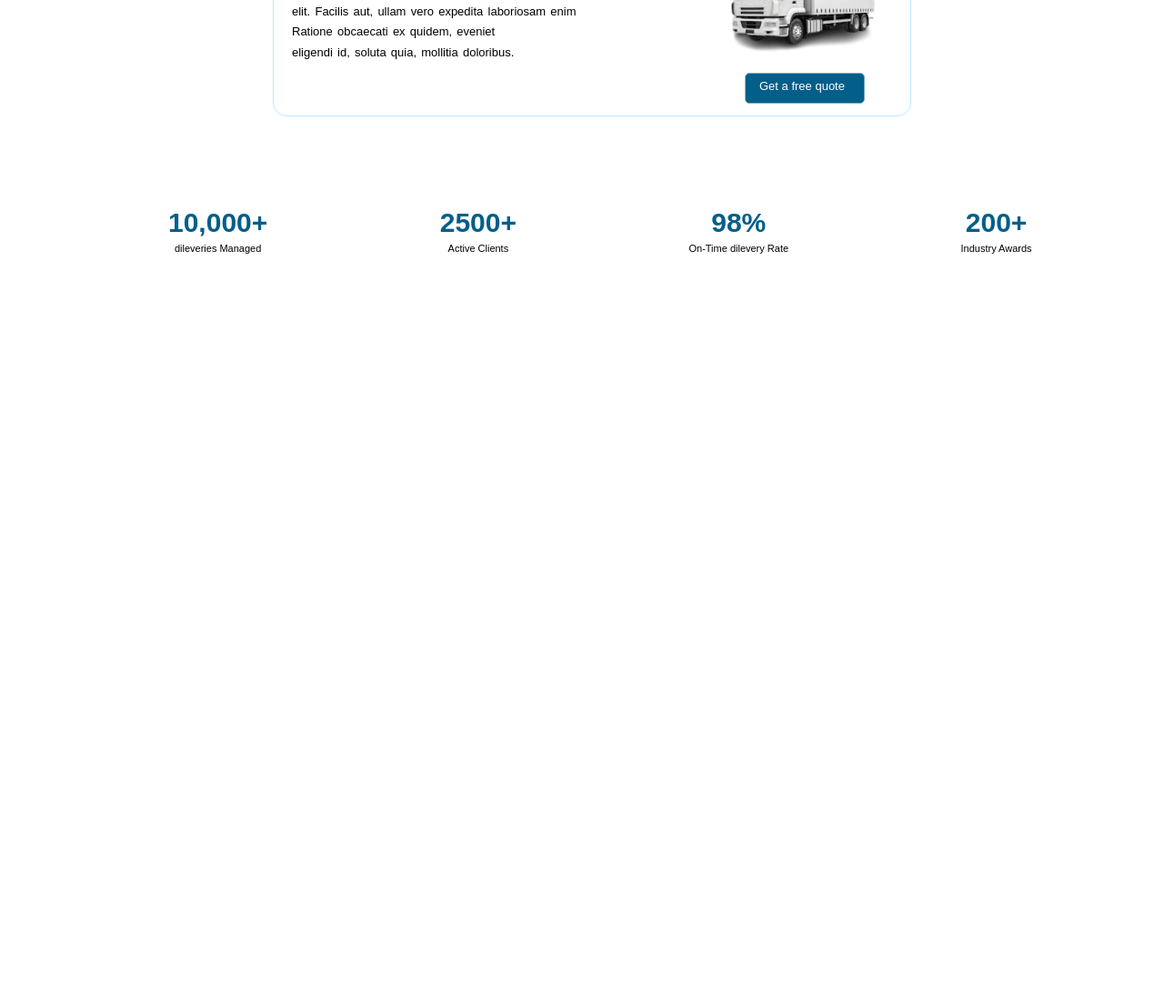
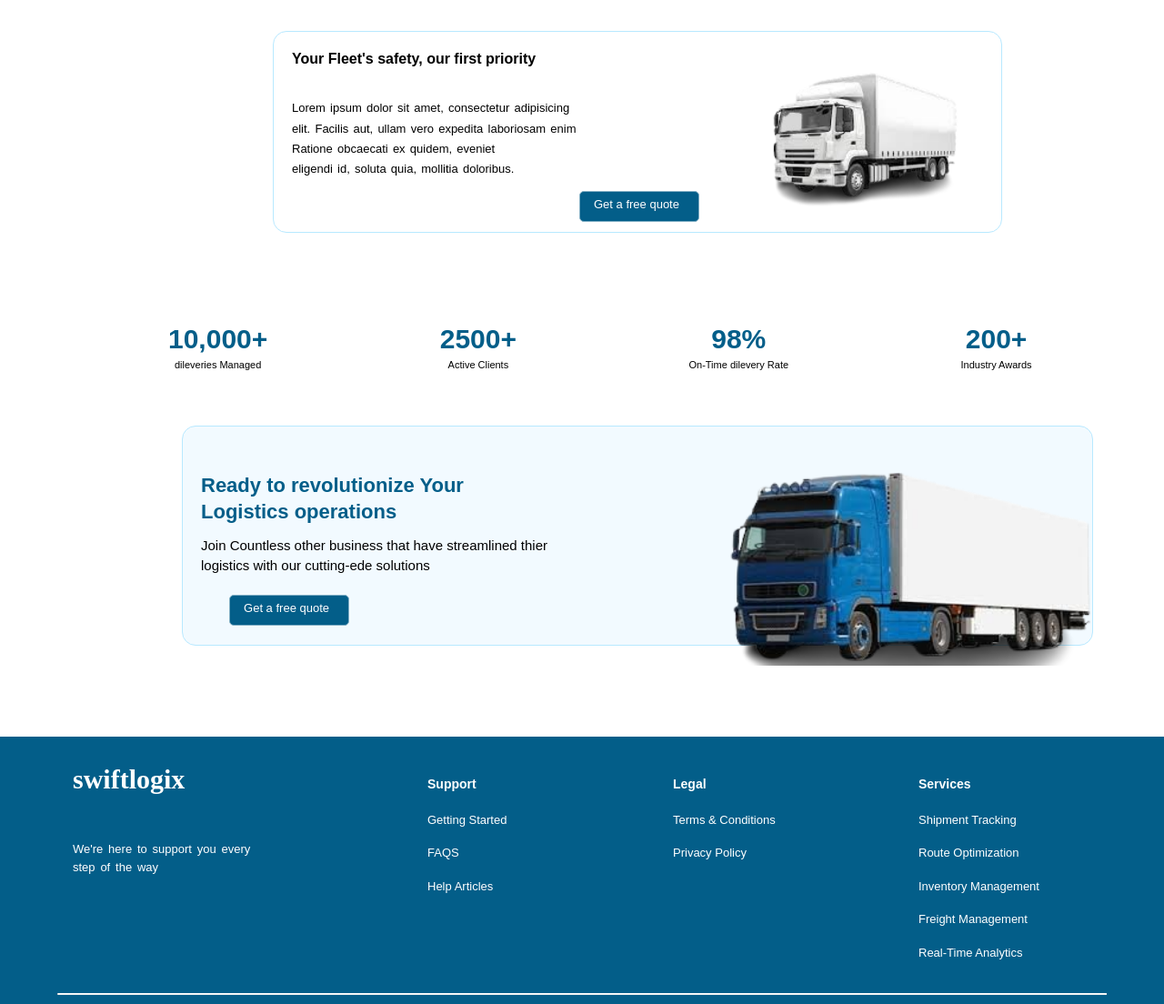
Before and after one commit to Parth-Saini/Project-2, a plain HTML site: page Index.html in a window 1280 px wide. Shown: the part 1019-2123 px from the top of the page at 91% size. Before the commit the page ends 1309 px from the top, so only its background shows below. Drawn offline with Linux system fonts and the light colour scheme.

Commit message:
Updated Project 2

```diff
--- a/Index.html
+++ b/Index.html
@@ -37,7 +37,7 @@
         <h2>Three main <span class="service">Services</span></h2>
         <p class="servicePara">Our app gives you unparalleled visiblity into your entire logistics network. Whether you're managing a <br>
         single dilevery or overseeing thousands, you can track the exact location of evrey shipment in real time.
-        </p>
+        </p> <br><br>
     <div class="div1"><h3>Track Every Shipmen in Real <br> Time</h3>
     <p class="divPara">Lorem, ipsum dolor sit amet consectetur adipisicing elit. Architecto mollitia quibusdam blanditiis quisquam </p>
     </div>
@@ -71,5 +71,47 @@
                 <div class="number"> <h5>200+</h5>
                     <p class="numberPara"> Industry Awards</p>
                 </div>
+                <div class="truck2Div">
+                    <h6>Ready to revolutionize Your
+                        <br>Logistics operations</h6>
+                    <img src="Images/Truck 2.png" alt="" class="truck2">
+                    <p class="truckPara2">Join Countless other business that have streamlined thier
+                        <br>logistics with our cutting-ede solutions</p>
+
+                        <a class="btn6" href="#">Get a free quote</a>
+            </div>
+            <div class="footerDiv">
+                <div class="fDiv1"> <span class="head">swiftlogix</span>
+                    <p class="fPara">We're here to support you every
+                        <br> step of the way</p>
+                </div>
+                <div class="fDiv2">
+                    <p class="support">Services</p>
+                    <p class="fParaDetail">Shipment Tracking <br>
+                        Route Optimization <br>
+                        Inventory Management <br>
+                        Freight Management <br>
+                        Real-Time Analytics
+                    </p>
+                </div>
+                <div class="fDiv3">
+                    <p class="support">Legal</p>
+                    <p class="fParaDetail">Terms & Conditions <br>
+                    Privacy Policy<br>
+                    </p>
+                </div>
+                <div class="fDiv4">
+                    <p class="support">Support</p>
+                    <p class="fParaDetail">Getting Started <br>
+                    FAQS<br>
+                    Help Articles <br>
+                    </p>
+                </div>
+                <hr>
+            </div>
+                <div class="copyrightDiv">
+                    <img src="Images/Facebook logo .png" alt="Facebook" class= "logo1">
+                    <p class="copyright"> Swiftlogix 2024 &#169 All Right Reserved</p>
+                </div>
 </body>
 </html>
--- a/Styles.css
+++ b/Styles.css
@@ -107,19 +107,21 @@ li a:hover{
 
 .content_1{
     position: absolute;
+
 }
 
 h1{
     color: #035e89;
-    font-size: 60px;
+    font-size: 50px;
+    margin-top: 110px;
     margin-left: 100px;
-    /* margin-top: 400px; */
 }
 
 .headPara{
-    font-size: 20px;
-    line-height: 1.5;
+    font-size: 21px;
+    line-height: 1.6;
     margin-left: 100px;
+    font-weight: bold;
 }
 
 .btn3{
@@ -165,6 +167,8 @@ h1{
 
 h2{
     text-align: center;
+    margin-top: 550px;
+    font-size: 30px;
 }
 
 .service{
@@ -190,6 +194,11 @@ h2{
     text-align: left;
 }
 
+.div1:hover{
+    border-color: #f2faff;
+    transition: 0.7s;
+}
+
 .div2{
     display: inline-block;
     border: solid;
@@ -201,6 +210,11 @@ h2{
     text-align: left;
 }
 
+.div2:hover{
+    border-color: #f2faff;
+    transition: 0.7s;
+}
+
 .div3{
     display: inline-block;
     border: solid;
@@ -210,6 +224,11 @@ h2{
     height: 250px;
     width: 270px;
     text-align: left;
+}
+
+.div3:hover{
+    border-color: #f2faff;
+    transition: 0.7s;
 }
 
 h3{
@@ -227,7 +246,7 @@ h3{
 
 .truck1Div{
     height: 220px;
-    width: 700px;
+    width: 800px;
     margin-left: 300px;
     margin-top: 50px;
     border: 1px ;
@@ -242,8 +261,7 @@ h4{
 }
 
 .truck1{
-    /* aspect-ratio: 2/2; */
-    width: 35%;
+    width: 39%;
     background: none;
     float: right;
 }
@@ -264,7 +282,7 @@ h4{
     width: 100px;
     height: 20px;
     margin-left: 50px;
-    margin-right: 50px;
+    margin-right: 20px;
     border-radius: 5px;
     color: white;
     font-size: small;
@@ -295,3 +313,157 @@ h5{
     font-size: 11px;
     font-weight: lighter;
 }
+
+.truck2Div{
+    background-color: #f2faff;
+    height: 240px;
+    width: 1000px;
+    margin-left: 200px;
+    margin-top: 50px;
+    border: 1px ;
+    border-style: solid;
+    border-color: #b8e9ff;
+    border-radius: 15px;
+}
+
+.truck2{
+    margin-top: 50px;
+    width: 40%;
+    background: none;
+    border-radius: 15px;
+    float: right;
+}
+
+h6{
+    color: #035e89;
+    line-height: 1.3;
+    padding-bottom: 10px;
+    float: left;
+    margin-left: 20px;
+    font-size: 22px;
+}
+
+.truckPara2{
+    float: left;
+    line-height: 1.5;
+    margin-top: -50px;
+    margin-left: 20px;
+    font-size: 15px;
+    font-weight: light;
+}
+
+.btn6{
+    float: left;
+    background-color: #035e89;
+    border: 1px solid;
+    border-color: #81aec4;
+    width: 100px;
+    height: 20px;
+    margin-left: 50px;
+    border-radius: 5px;
+    color: white;
+    font-size: small;
+    padding: 6px 15px;
+    margin-top: 15px;
+    margin-left: -350px;
+}
+
+.btn6:hover{
+    background-color: white;
+    transition: 0.4s;
+    color: #035e89;
+}
+
+.footerDiv{
+    background-color: #035e89;
+    margin-top: 100px;
+    height: 300px;
+}
+
+.fDiv1{
+    display: inline-block;
+    margin-top: 30px;
+    margin-left: 80px;
+    height: 80%;
+    width: 250px;
+}
+
+.fDiv1 .head{
+    float: left;
+    color: white;
+    font-size: 30px;
+    font-weight: bold;
+    font-family: 'Times New Roman', Times, serif;
+}
+
+.fPara{
+    float: left;
+    color: white;
+    line-height: 1.5;
+    font-size: 13px;
+    font-weight: lighter;
+    margin-top: 50px;
+    word-spacing: 2.2px;
+}
+
+.fParaDetail{
+    color: white;
+    font-size: 13px;
+    font-weight: lighter;
+    line-height: 2.8;
+}
+
+.fDiv2{
+    float: right;
+    height: 80%;
+    width: 270px;
+    margin-top: 30px;
+    display: inline-block;
+}
+
+.support{
+    color: white;
+    font-weight: bold;
+    font-size: 14px;
+}
+
+.fDiv3{
+    float: right;
+    height: 80%;
+    width: 270px;
+    margin-top: 30px;
+    display: inline-block;
+}
+
+.fDiv4{
+    float: right;
+    height: 80%;
+    width: 270px;
+    margin-top: 30px;
+    display: inline-block;
+}
+
+hr{
+    border-top: 1.5px solid white;
+    width: 90%;
+    margin-bottom: 50px;
+}
+
+.logo1{
+    aspect-ratio: 2/2;
+    width: 3%;
+    background: none;
+    margin-left: 30px;
+}
+
+.copyrightDiv{
+    background-color: #035e89;
+}
+
+.copyright{
+    float: right;
+    color: white;
+    margin-right: 60px;
+    /* padding-bottom: 10px; */
+    /* font-size: small; */
+}
```
Also changed, not shown: Images/Facebook logo .png (added), Images/Youtube logo .png (added).
